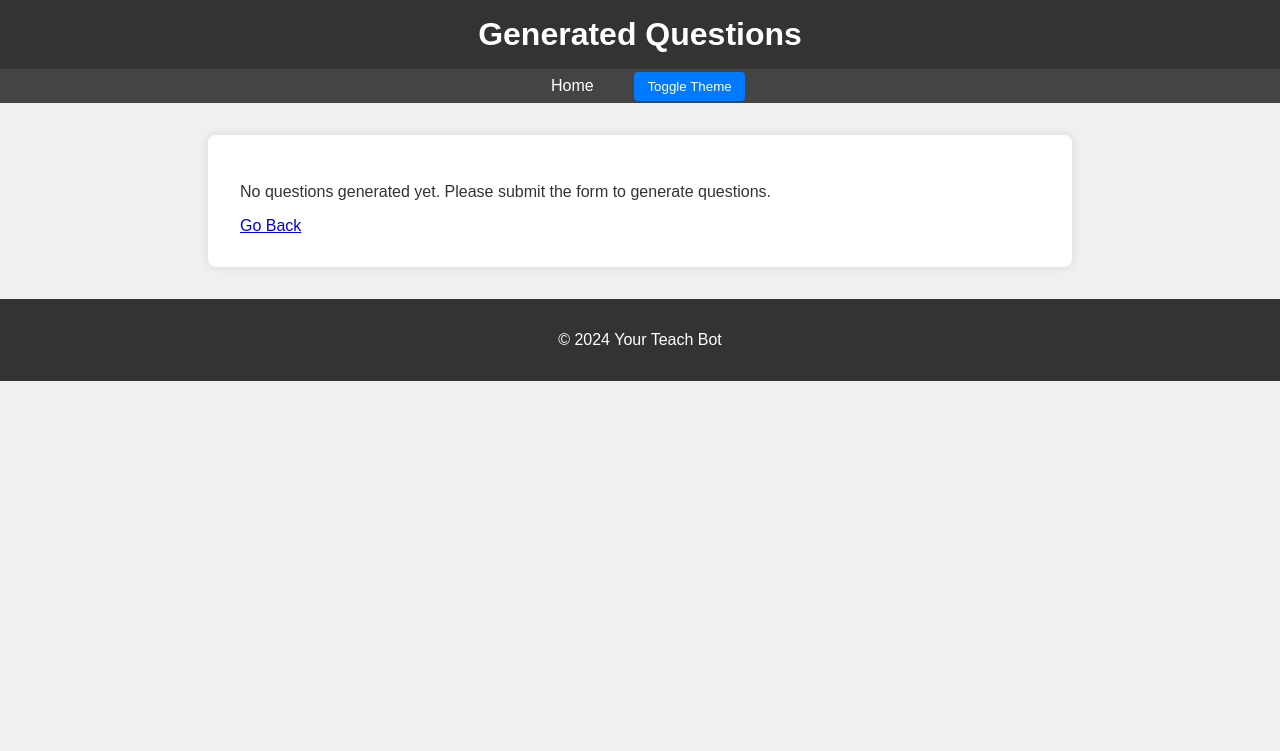
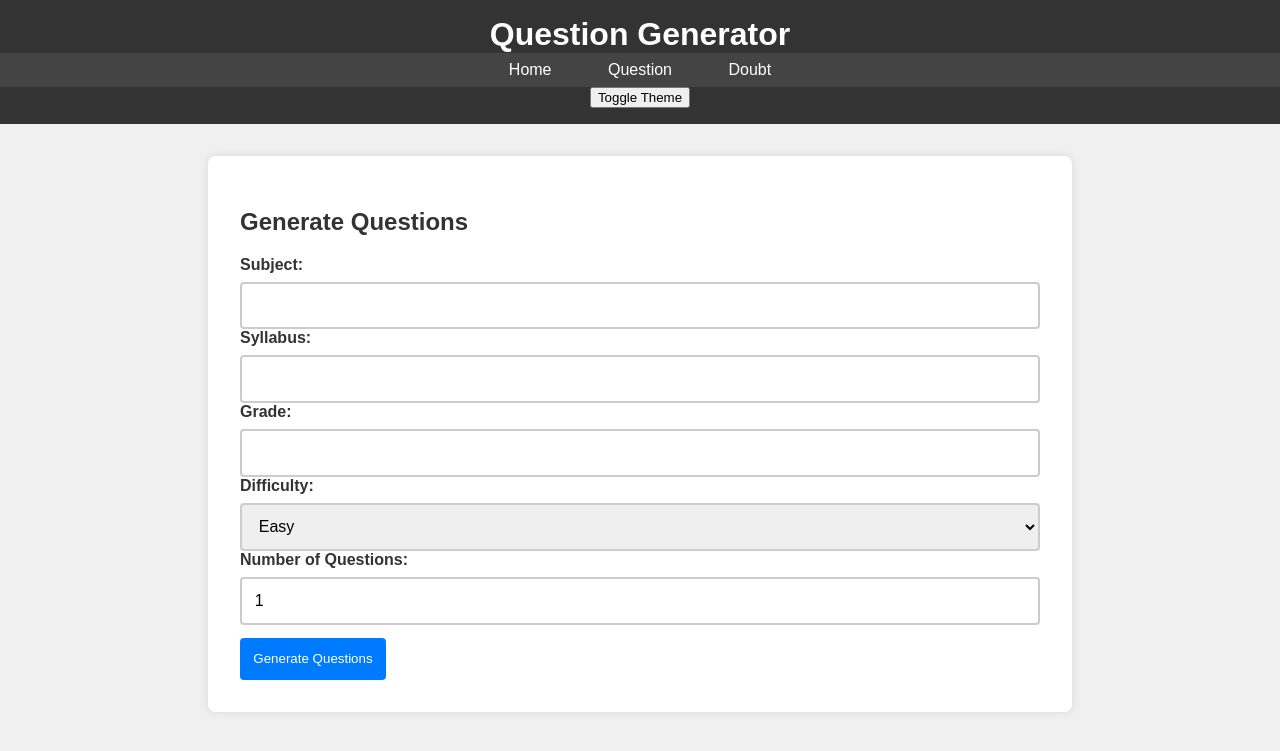
Before and after one commit to HARISARAN123/TEACH, a Flask app: page /question in a window 1280 px wide. Shown: the top 751 px of the page. Run offline with Flask 3, Linux system fonts and the light colour scheme.

Commit message:
Update question.html

```diff
--- a/templates/question.html
+++ b/templates/question.html
@@ -3,44 +3,51 @@
 <head>
     <meta charset="UTF-8">
     <meta name="viewport" content="width=device-width, initial-scale=1.0">
-    <title>Generated Questions</title>
+    <title>Question</title>
     <link rel="stylesheet" href="{{ url_for('static', filename='style.css') }}">
 </head>
 <body>
     <header>
-        <h1>Generated Questions</h1>
-    </header>
-
+        <h1>Question Generator</h1>
         <nav>
             <ul>
                 <li><a href="{{ url_for('home') }}">Home</a></li>
-            <li><button onclick="toggleTheme()">Toggle Theme</button></li>
+                <li><a href="{{ url_for('question') }}">Question</a></li>
+                <li><a href="{{ url_for('doubt') }}">Doubt</a></li>
             </ul>
         </nav>
-
-    <div class="container">
+        <button id="theme-toggle">Toggle Theme</button>
+    </header>
+    <main class="container">
+        <div class="question-section">
+            <h2>Generate Questions</h2>
             {% if questions %}
-            <div class="questions">
                 {% for question in questions %}
                     <div class="question">
                         <p>{{ question|safe }}</p>
                     </div>
                 {% endfor %}
-            </div>
             {% else %}
-            <div class="no-questions">
-                <p>No questions generated yet. Please submit the form to generate questions.</p>
-                <a href="{{ url_for('home') }}" class="btn">Go Back</a>
-            </div>
+                <form method="POST" action="{{ url_for('question') }}">
+                    <label for="subject">Subject:</label>
+                    <input type="text" id="subject" name="subject" required>
+                    <label for="syllabus">Syllabus:</label>
+                    <input type="text" id="syllabus" name="syllabus" required>
+                    <label for="grade">Grade:</label>
+                    <input type="text" id="grade" name="grade" required>
+                    <label for="difficulty">Difficulty:</label>
+                    <select id="difficulty" name="difficulty" required>
+                        <option value="easy">Easy</option>
+                        <option value="medium">Medium</option>
+                        <option value="hard">Hard</option>
+                    </select>
+                    <label for="count">Number of Questions:</label>
+                    <input type="number" id="count" name="count" value="1" min="1" required>
+                    <button type="submit">Generate Questions</button>
+                </form>
             {% endif %}
         </div>
-
-    <footer>
-        <p>&copy; 2024 Your Teach Bot</p>
-    </footer>
-
-    <script>
-        // JavaScript for theme toggle
-        function toggleTheme() {
-            document.body.classList.toggle('dark-theme');
-            document.querySelector('header').
+    </main>
+    <script src="{{ url_for('static', filename='scripts.js') }}"></script>
+</body>
+</html>
```
Lines whose indentation alone changed are shown as unchanged.
